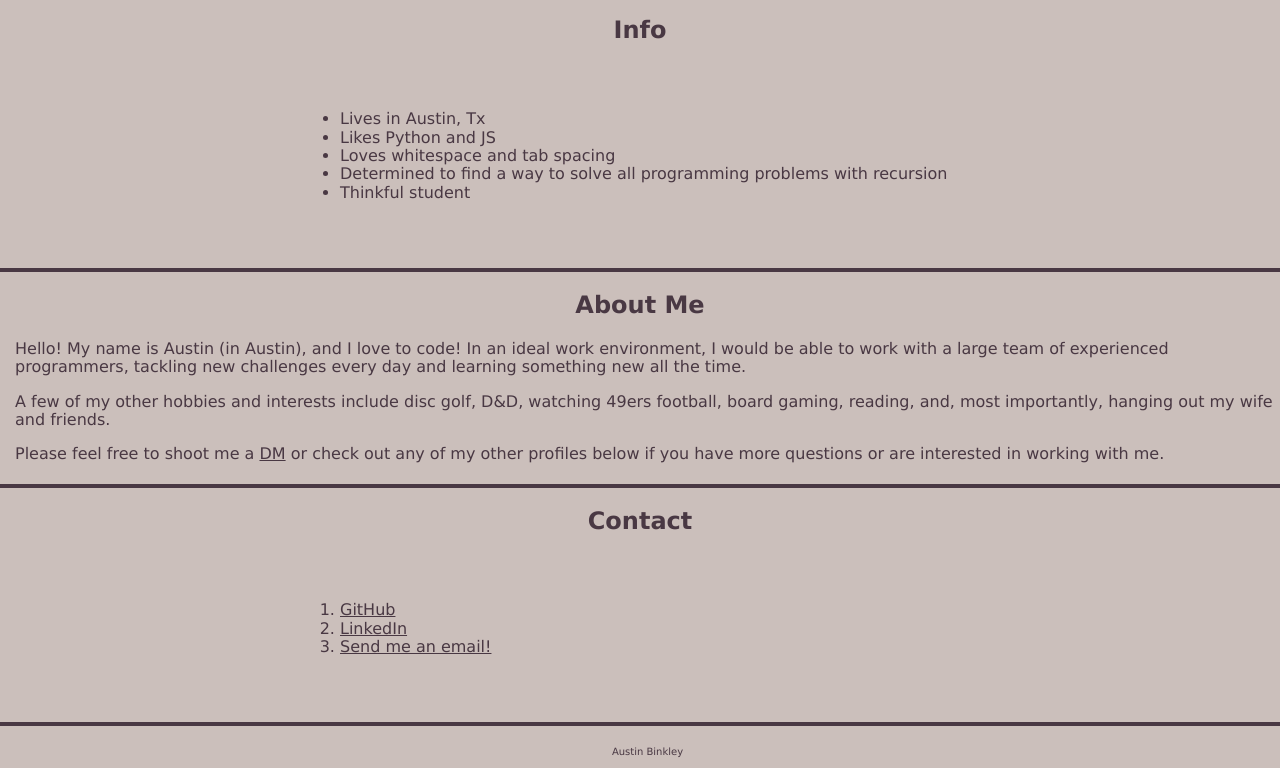
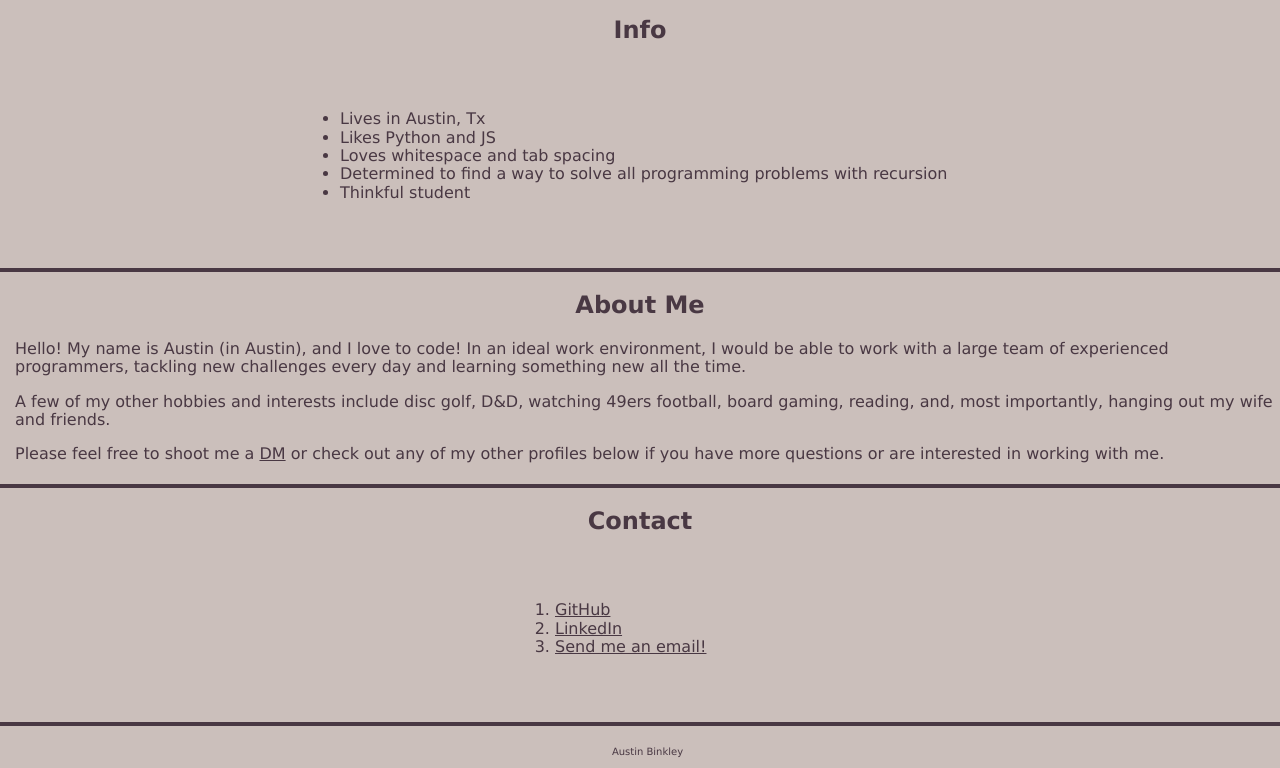
Before and after one commit to Flinney/portfolio, a website: page index.html in a window 1280 px wide. Shown: the part 657-1425 px from the top of the page. Drawn offline with nearby package versions, Linux system fonts and the light colour scheme.

Commit message:
Add more notes, minor tweaks

```diff
--- a/index.html
+++ b/index.html
@@ -20,15 +20,16 @@
 
     <!--- horizontal rule for spacing/formatting --->
     <hr>
-
+    <!--- main container primarily used for structure, div container has special formatting --->
     <main>
         <div>
     <!--- CSS class specifically for formatting the image --->
             <img class="imgcontainer"src="./images/index/linkedin.jpg"/>
         </div>
-
+        <!--article container used for structure, h2 headers for the 3 sections within article, all separated by horizontal rules-->
         <article>
             <h2>Info</h2>
+            <!---applying div container to both lists for formatting; needed to centralize lists without using text-align--->
             <div>
                 <ul>
                     <li>Lives in Austin, Tx</li>
@@ -51,8 +52,8 @@
             <hr>
 
             <h2>Contact</h2>
-
-            <div>
+            <!---added css class to further center short list--->
+            <div class="centeredlist">
                 <ol>
                     <li><a href="https://github.com/flinney">GitHub</a></li>
                     <li><a href="https://www.linkedin.com/in/austin-binkley-23a8651aa/">LinkedIn</a></li>
@@ -68,7 +69,7 @@
     </main>
 
     <hr>
-
+    <!--- footer container separated for formatting/structure--->
     <footer>
         <p>Austin Binkley</p>
     </footer>
--- a/style.css
+++ b/style.css
@@ -81,3 +81,9 @@ a:active {
     margin-right: auto;
     border-radius: 50%;
 }
+
+/* ordered list class to adjust the last list further */
+
+.centeredlist {
+    padding-left: 515px;
+}
```
